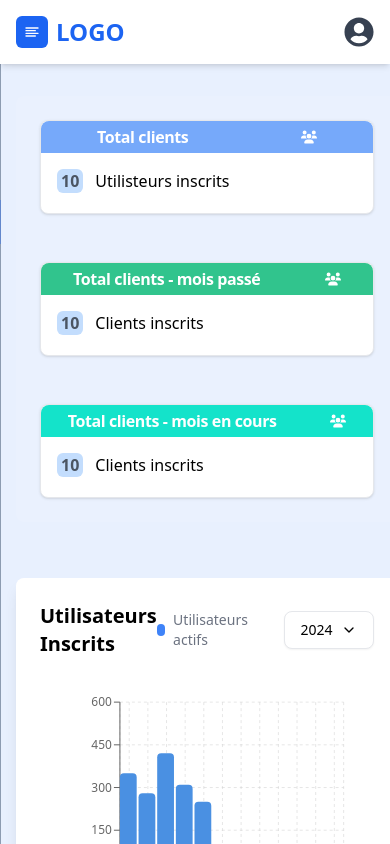
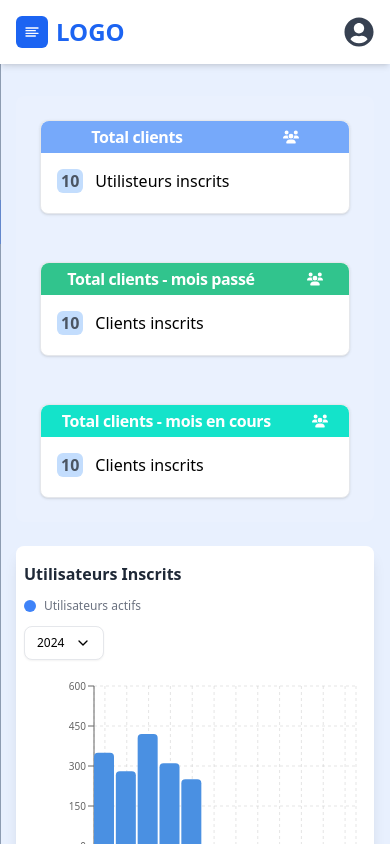
Before and after one commit to fallouwade/frontendTache21, a React (Vite) app: page /dashboardAdmin/clients in a window 390 px wide. Built offline with nearby package versions, Linux system fonts and the light colour scheme; sample sign-in values are in the browser's storage.

Commit message:
update responsive chartClient

```diff
--- a/src/Pages/InfoClients.jsx
+++ b/src/Pages/InfoClients.jsx
@@ -72,7 +72,9 @@ export default function InfoClients() {
         <div className="bg-white bg-opacity-10 rounded-lg relative">
           <CardsClient />
         </div>
+        <div>
         <ChartClient />
+        </div>
       </div>
       <div className="grid grid-cols-1 p-5 md:p-0 mx-8">
         <Table columns={columns} data={data} title="Liste de clients" />
--- a/src/Pages/PageAdmin/Components/ChartClient.jsx
+++ b/src/Pages/PageAdmin/Components/ChartClient.jsx
@@ -56,9 +56,9 @@ const ChartClient = () => {
   const CustomTooltip = ({ active, payload, label }) => {
     if (active && payload && payload.length) {
       return (
-        <div className="bg-white border rounded-lg shadow-lg p-3">
-          <p className="text-sm font-medium">{label}</p>
-          <p className="text-sm text-blue-600">
+        <div className="bg-white border rounded-lg shadow-lg p-2 text-xs">
+          <p className="font-medium">{label}</p>
+          <p className="text-blue-600">
             {payload[0].value !== null ? `${payload[0].value} utilisateurs` : 'Pas de données'}
           </p>
         </div>
@@ -68,23 +68,23 @@ const ChartClient = () => {
   };
 
   const YearSelector = () => (
-    <div className="relative">
+    <div className="relative min-w-[80px]">
       <button
-        className="flex items-center gap-2 px-4 py-2 bg-white border rounded-lg shadow-sm hover:bg-gray-50 focus:outline-none focus:ring-2 focus:ring-blue-500"
+        className="flex items-center justify-between w-full text-xs px-3 py-2 bg-white border rounded-lg shadow-sm hover:bg-gray-50 focus:outline-none focus:ring-1 focus:ring-blue-500"
         onClick={() => setIsDropdownOpen(!isDropdownOpen)}
       >
-        <span className="text-sm font-medium">{selectedYear}</span>
+        <span className="font-medium mr-2">{selectedYear}</span>
         <ChevronDown
           className={`w-4 h-4 transition-transform duration-200 ${isDropdownOpen ? 'rotate-180' : ''}`}
         />
       </button>
 
       {isDropdownOpen && (
-        <div className="absolute right-0 mt-2 w-full bg-white border rounded-lg shadow-lg z-50">
+        <div className="absolute right-0 mt-1 w-full bg-white border rounded-lg shadow-lg z-50">
           {years.map((year) => (
             <button
               key={year}
-              className={`w-full px-4 py-2 text-left text-sm hover:bg-gray-50
+              className={`w-full px-3 py-2 text-left text-xs hover:bg-gray-50
                 ${year === selectedYear ? 'bg-blue-50 text-blue-600' : ''}
                 ${year === years[0] ? 'rounded-t-lg' : ''}
                 ${year === years[years.length - 1] ? 'rounded-b-lg' : ''}`}
@@ -102,14 +102,14 @@ const ChartClient = () => {
   );
 
   return (
-    <div className="w-full max-w-2xl bg-white rounded-lg shadow-lg p-6 relative my-8">
-      <div className="mb-6">
-        <div className="flex items-center justify-between">
+    <div className="w-full max-w-full px-2 md:px-4 lg:px-6 bg-white rounded-lg shadow-lg py-4 md:py-6">
+      <div className="mb-4">
+        <div className="flex flex-col md:flex-row items-start md:items-center justify-between space-y-3 md:space-y-0">
           <div className="flex items-center gap-2">
-            <h2 className="text-xl font-bold">Utilisateurs Inscrits</h2>
+            <h2 className="text-base md:text-xl font-bold text-gray-800">Utilisateurs Inscrits</h2>
           </div>
-          <div className="flex items-center gap-8">
-            <div className="flex items-center gap-2 text-sm text-gray-500">
+          <div className="flex flex-col md:flex-row items-start md:items-center gap-3 md:gap-8 w-full md:w-auto">
+            <div className="flex items-center gap-2 text-xs md:text-sm text-gray-500">
               <div className="w-3 h-3 rounded-full bg-blue-500"></div>
               <span>Utilisateurs actifs</span>
             </div>
@@ -117,24 +117,24 @@ const ChartClient = () => {
           </div>
         </div>
       </div>
-      <div className="h-64 w-full">
+      <div className="w-full h-[250px] md:h-[300px] lg:h-[350px]">
         <ResponsiveContainer width="100%" height="100%">
           <BarChart
             data={yearlyData[selectedYear]}
-            margin={{ top: 20, right: 30, left: 20, bottom: 5 }}
+            margin={{ top: 10, right: 10, left: 10, bottom: 30 }}
             layout="horizontal"
           >
             <CartesianGrid strokeDasharray="3 3" className="opacity-50" />
             <XAxis
               dataKey="month"
-              fontSize={12}
+              fontSize={10}
               tickMargin={5}
               interval={0}
               angle={-45}
               textAnchor="end"
-              height={60}
+              height={50}
             />
-            <YAxis fontSize={12} />
+            <YAxis fontSize={10} />
             <Tooltip
               content={<CustomTooltip />}
               cursor={{ fill: 'rgba(0, 0, 0, 0.1)' }}
@@ -145,7 +145,7 @@ const ChartClient = () => {
               fill="#4a90e2"
               name="Utilisateurs"
               radius={[4, 4, 0, 0]}
-              barSize={30}
+              barSize={20}
               maxBarSize={30}
             />
           </BarChart>
```
